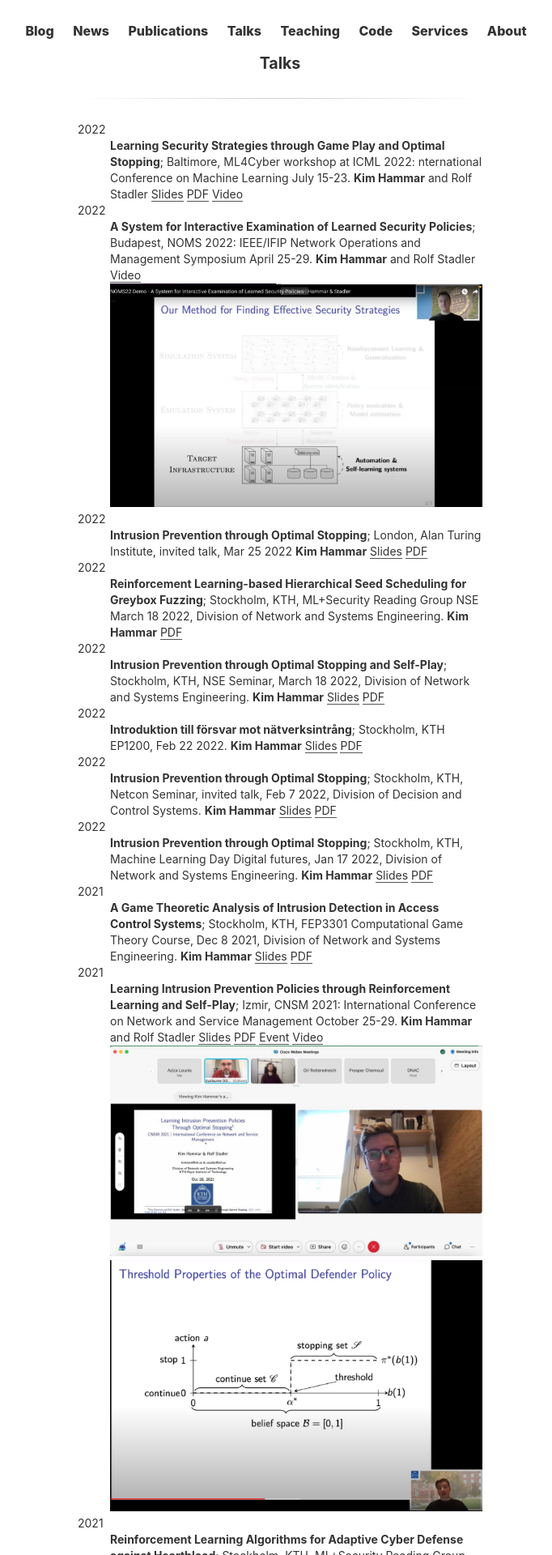
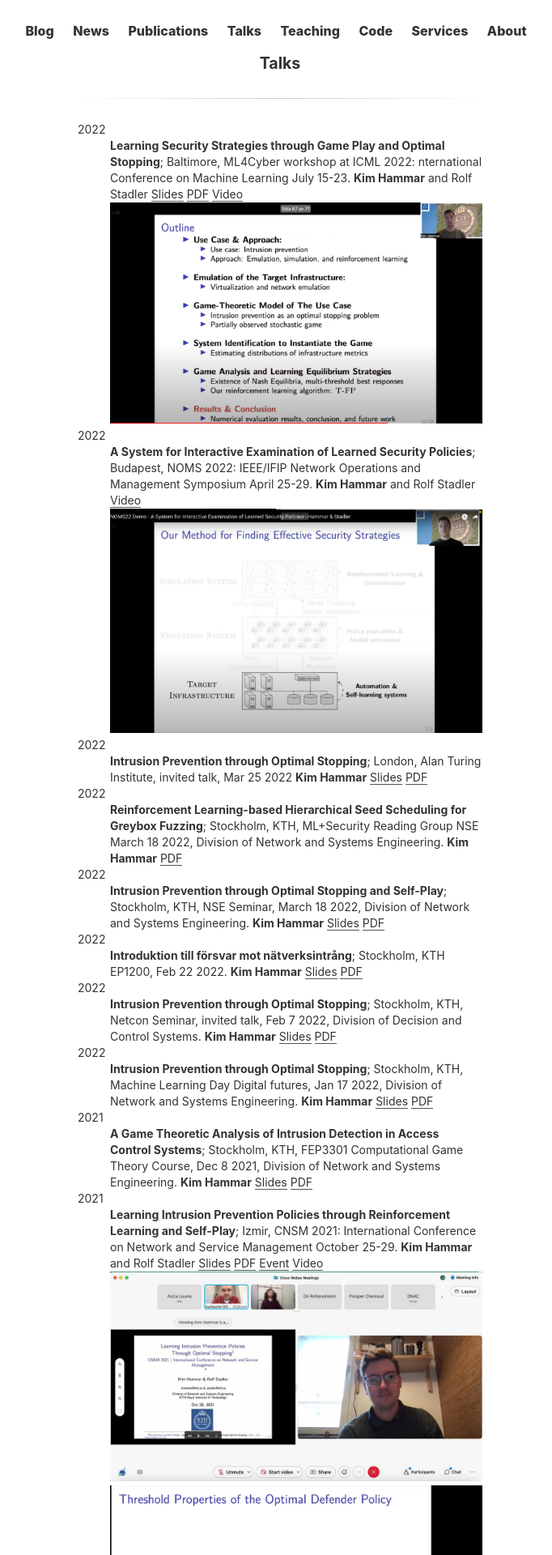
Before and after one commit to Limmen/Limmen.github.io, a Jekyll site: the page built from talks.md, in a window 1280 px wide. Shown: the part 342-2262 px from the top of the page at 81% size, without its empty margins (294-976 px from the left). Built offline with Jekyll 4.4.1, drawn with Linux system fonts in a browser that asks for light colours.

```diff
--- a/talks.md
+++ b/talks.md
@@ -9,6 +9,7 @@
 	[Slides](https://www.slideshare.net/KimHammar/learning-security-strategies-through-game-play-and-optimal-stopping)
 	[PDF](/assets/slides/ICML_22_HAMMAR_STADLER_SLIDES.PDF)
     [Video](https://www.youtube.com/watch?v=Qz6huGXjhec)
+	![icml22_presentation](/assets/icml22_presentation.png "Presentation at ICML 2022")
 
 2022
 :   **A System for Interactive Examination of Learned Security Policies**; Budapest, NOMS 2022: IEEE/IFIP Network Operations and Management Symposium April 25-29.
```
Also changed, not shown: assets/icml22_presentation.png (added).
